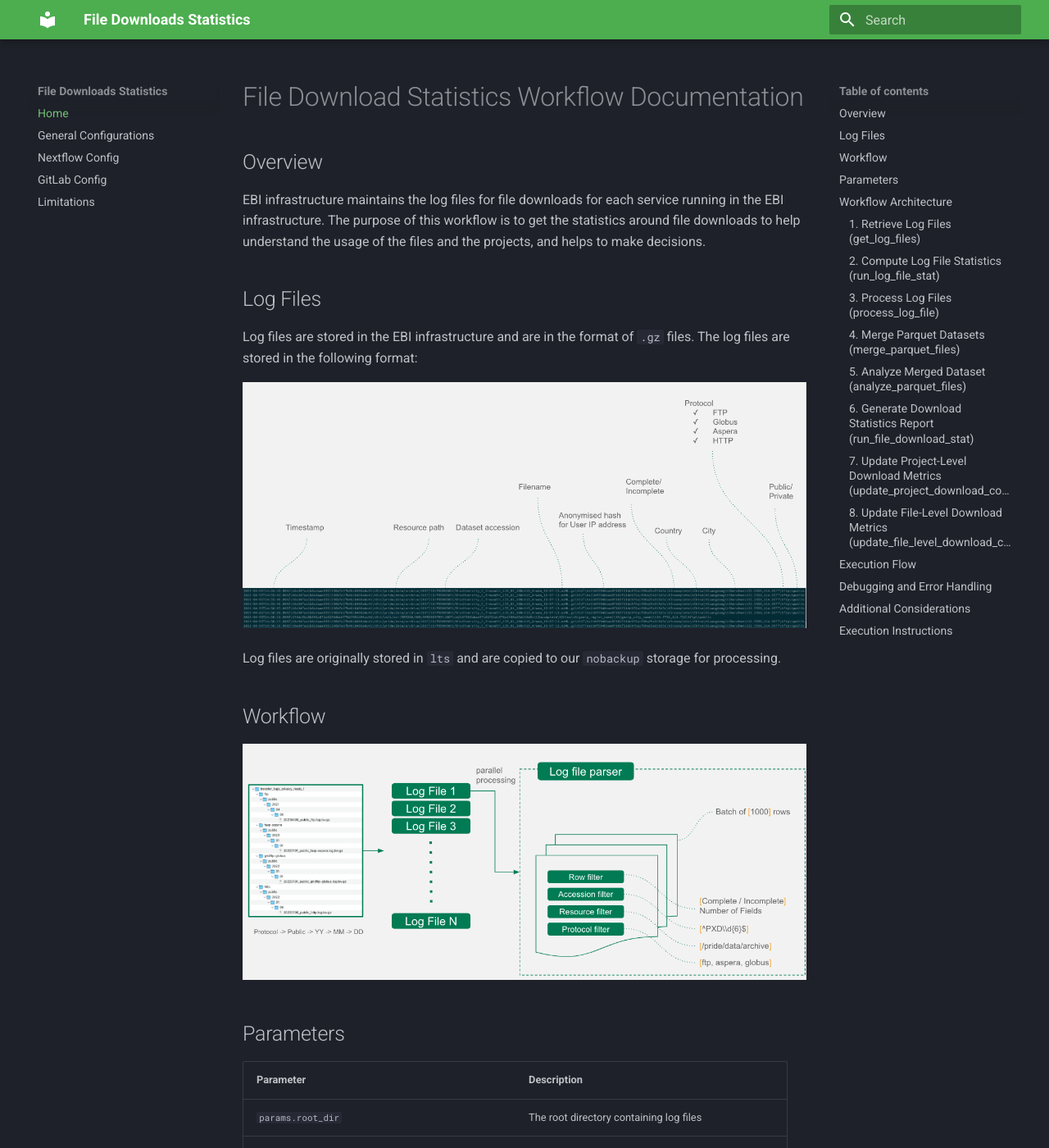
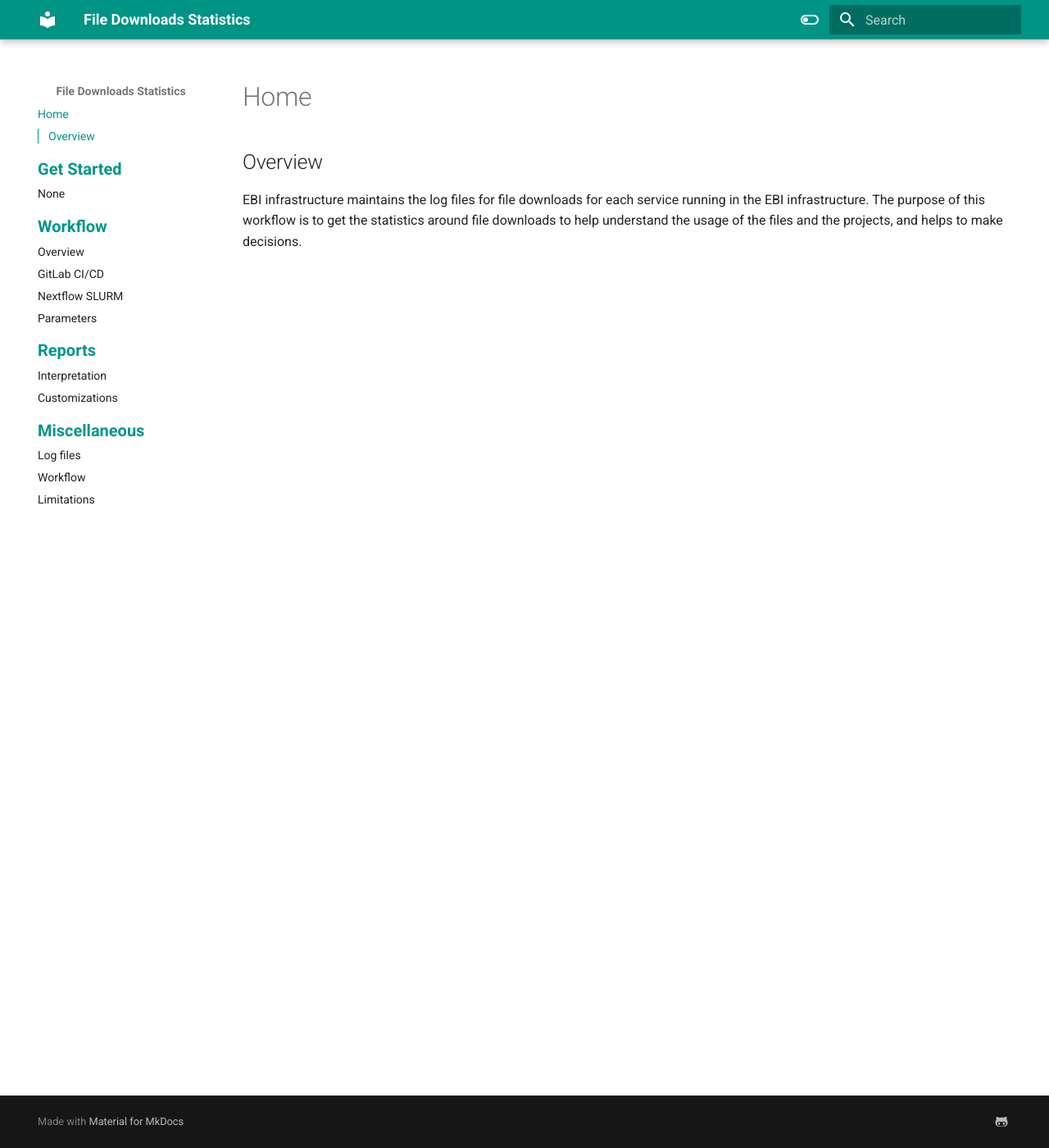
Before and after one commit to sureshhewabi/nf-downloadstats, an MkDocs documentation site: the page built from documentation/docs/index.md, in a window 1280 px wide and 1400 px high. Shown: the whole window at 82% size. Built offline with MkDocs 1.6.1 and Material for MkDocs 9.7.7, drawn with Linux system fonts in a browser that asks for light colours; some of the changed text lies outside the part shown.

Commit message:
documentation structure update

````diff
--- /dev/null
+++ b/documentation/docs/assets/stylesheets/custom.css
@@ -0,0 +1,16 @@
+
+/* Highlight Section Headers ("Get Started", "Workflow", etc.) */
+.md-sidebar--primary .md-nav__item .md-nav__link[for] {
+    font-size: 1rem;          /* Increase font size */
+    font-weight: bold;        /* Make it bold */
+    color: #009688 !important; /* Use a noticeable color */
+}
+
+/* Add icons before navigation section titles */
+.md-sidebar--primary .md-nav__title::before {
+    font-family: "Font Awesome 6 Free";  /* Use Font Awesome */
+    font-weight: 900;  /* Required for solid icons */
+    content: "\f02d"; /* Default: Book icon (📖) */
+    margin-right: 8px; /* Space between icon and text */
+    color: #009688; /* Icon color */
+}
--- a/documentation/docs/index.md
+++ b/documentation/docs/index.md
@@ -1,122 +1,4 @@
-# File Download Statistics Workflow Documentation
-
 ## Overview
 
 EBI infrastructure maintains the log files for file downloads for each service running in the EBI infrastructure.
 The purpose of this workflow is to get the statistics around file downloads to help understand the usage of the files and the projects, and helps to make decisions.
-
-## Log Files
-
-Log files are stored in the EBI infrastructure and are in the format of `.gz` files.
-The log files are stored in the following format:
-
-![log_file_format.png](assets/log_file_format.png)
-
-Log files are originally stored in `lts` and are copied to our `nobackup` storage for processing.
-
-## Workflow
-
-![log_file_parser.png](assets/log_file_parser.png)
-
-## Parameters
-| Parameter | Description |
-|-----------|-------------|
-| `params.root_dir` | The root directory containing log files |
-| `params.output_file` | Designated output filename for the Parquet dataset |
-| `params.log_file` | Path to the primary log file |
-| `params.api_endpoint_file_download_per_project` | API endpoint for project-level file download statistics |
-| `params.protocols` | Protocols considered in the processing pipeline |
-
-Additional parameters relevant for debugging and report generation:
-- `params.resource_identifiers`
-- `params.completeness`
-- `params.public_private`
-- `params.report_template`
-- `params.log_file_batch_size`
-- `params.resource_base_url`
-- `params.report_copy_filepath`
-- `params.skipped_years`
-- `params.accession_pattern`
-- `params.chunk_size`
-- `params.disable_db_update`
-- `params.api_endpoint_file_downloads_per_file`
-
----
-
-## Workflow Architecture
-### 1. Retrieve Log Files (`get_log_files`)
-- Identifies and compiles a list of relevant log files from the root directory.
-- Output: `file_list.txt`
-
-### 2. Compute Log File Statistics (`run_log_file_stat`)
-- Performs statistical analysis on extracted log files.
-- Output: `log_file_statistics.html`
-
-### 3. Process Log Files (`process_log_file`)
-- Extracts and transforms log data into Parquet format for structured analysis.
-- Output: `*.parquet` files.
-
-### 4. Merge Parquet Datasets (`merge_parquet_files`)
-- Aggregates individual Parquet datasets into a singular consolidated dataset.
-- Output: `output_parquet`
-
-### 5. Analyze Merged Dataset (`analyze_parquet_files`)
-- Conducts comprehensive statistical analysis on the merged dataset.
-- Outputs:
-  - `project_level_download_counts.json`
-  - `file_level_download_counts.json`
-  - `project_level_yearly_download_counts.json`
-  - `project_level_top_download_counts.json`
-  - `all_data.json`
-
-### 6. Generate Download Statistics Report (`run_file_download_stat`)
-- Produces a visual analytical report based on the processed dataset.
-- Output: `file_download_stat.html`
-
-### 7. Update Project-Level Download Metrics (`update_project_download_counts`)
-- Uploads the aggregated project-level download statistics to a designated database.
-- Output: `upload_response_file_downloads_per_project.txt`
-
-### 8. Update File-Level Download Metrics (`update_file_level_download_counts`)
-- Segments large JSON datasets into smaller subsets for database ingestion.
-- Output: Server response files confirming successful uploads.
-
----
-
-## Execution Flow
-1. **Retrieve log files** → `file_list.txt`
-2. **Analyze log file statistics** → `log_file_statistics.html`
-3. **Transform log files** → Parquet dataset
-4. **Merge datasets** → `output_parquet`
-5. **Analyze aggregated dataset** → JSON statistics reports
-6. **Generate statistical visualization** → `file_download_stat.html`
-7. **Update database (if enabled)**
-   - Project-level download metrics
-   - File-level download metrics (batch processing enabled)
-
----
-
-## Debugging and Error Handling
-- The workflow captures session metadata and logs critical information at runtime.
-- Intermediate outputs are generated to facilitate validation and troubleshooting.
-- Fault tolerance is enhanced via retry mechanisms using `error_retry_max` and `error_retry_medium` labels.
-
----
-
-## Additional Considerations
-- The workflow is optimized for high-throughput log processing and large-scale statistical analysis.
-- Database updates can be toggled using the `params.disable_db_update` flag.
-- Input log files may be in compressed (`.gz`) or uncompressed (`.tsv`) format.
-
----
-
-## Execution Instructions
-To initiate the workflow, execute:
-```bash
-nextflow run main.nf --root_dir /path/to/logs --output_file parsed_data.parquet
-```
-
-For debugging and performance monitoring, enable logging:
-```bash
-nextflow run main.nf -with-report report.html -with-trace trace.txt
-```
--- /dev/null
+++ b/documentation/docs/report/report-customization.md
@@ -0,0 +1 @@
+# Customizations
--- a/documentation/mkdocs.yml
+++ b/documentation/mkdocs.yml
@@ -2,22 +2,71 @@ site_name: File Downloads Statistics
 docs_dir: docs
 nav:
   - Home: index.md
-  - General Configurations: param-config.md
-  - Nextflow Config: nextflow-slurm-config.md
-  - GitLab Config: gitlab-config.md
-  - Limitations: limitations.md
+  - Get Started:
+      - get_started/installation.md
+  - Workflow:
+      - workflow/overview.md
+      - workflow/gitlab-config.md
+      - workflow/nextflow-slurm-config.md
+      - workflow/param-config.md
+  - Reports:
+      - report/report-interpretation.md
+      - report/report-customization.md
+  - Miscellaneous:
+      - mics/log-files.md
+      - mics/workflow.md
+      - mics/limitations.md
 theme:
   name: material
+  features:
+#    - navigation.tabs
+    - navigation.sections
+#    - navigation.top
+#    - navigation.expand
+    - navigation.instant
+    - toc.integrate
+    - search.suggest
+    - search.highlight
+    - content.tabs.link
+    - content.code.annotation
+    - content.code.copy
+  language: en
   palette:
-    scheme: slate
-    primary: green
+    - scheme: default
+      toggle:
+        icon: material/toggle-switch-off-outline
+        name: Switch to dark mode
+      primary: teal
+      accent: purple
+    - scheme: slate
+      toggle:
+        icon: material/toggle-switch
+        name: Switch to light mode
+      primary: teal
+      accent: lime
 
 markdown_extensions:
   - pymdownx.highlight:
       anchor_linenums: true
-      line_spans: __span
-      pygments_lang_class: true
   - pymdownx.inlinehilite
   - pymdownx.snippets
+  - admonition
+  - pymdownx.arithmatex:
+      generic: true
+  - footnotes
+  - pymdownx.details
   - pymdownx.superfences
-  - admonition
+  - pymdownx.mark
+  - attr_list
+  - pymdownx.emoji:
+      emoji_index: !!python/name:materialx.emoji.twemoji
+      emoji_generator: !!python/name:materialx.emoji.to_svg
+
+extra:
+  social:
+    - icon: fontawesome/brands/github-alt
+      link: https://github.com/PRIDE-Archive/file-download-stat
+extra_css:
+  - assets/stylesheets/custom.css
+extra_javascript:
+  - https://cdnjs.cloudflare.com/ajax/libs/font-awesome/6.5.1/js/all.min.js
````
Also changed, not shown: documentation/docs/mics/log-files.md (added, +8 -0 lines), documentation/docs/mics/workflow.md (added, +53 -0 lines), documentation/docs/report/report-interpretation.md (added, +1 -0 lines), documentation/docs/workflow/gitlab-config.md (renamed from documentation/docs/gitlab-config.md, +1 -1 lines), documentation/docs/workflow/nextflow-slurm-config.md (renamed from documentation/docs/nextflow-slurm-config.md, +1 -2 lines), documentation/docs/workflow/overview.md (added, +3 -0 lines), documentation/docs/workflow/param-config.md (renamed from documentation/docs/param-config.md, +1 -1 lines), documentation/docs/mics/limitations.md (added).
